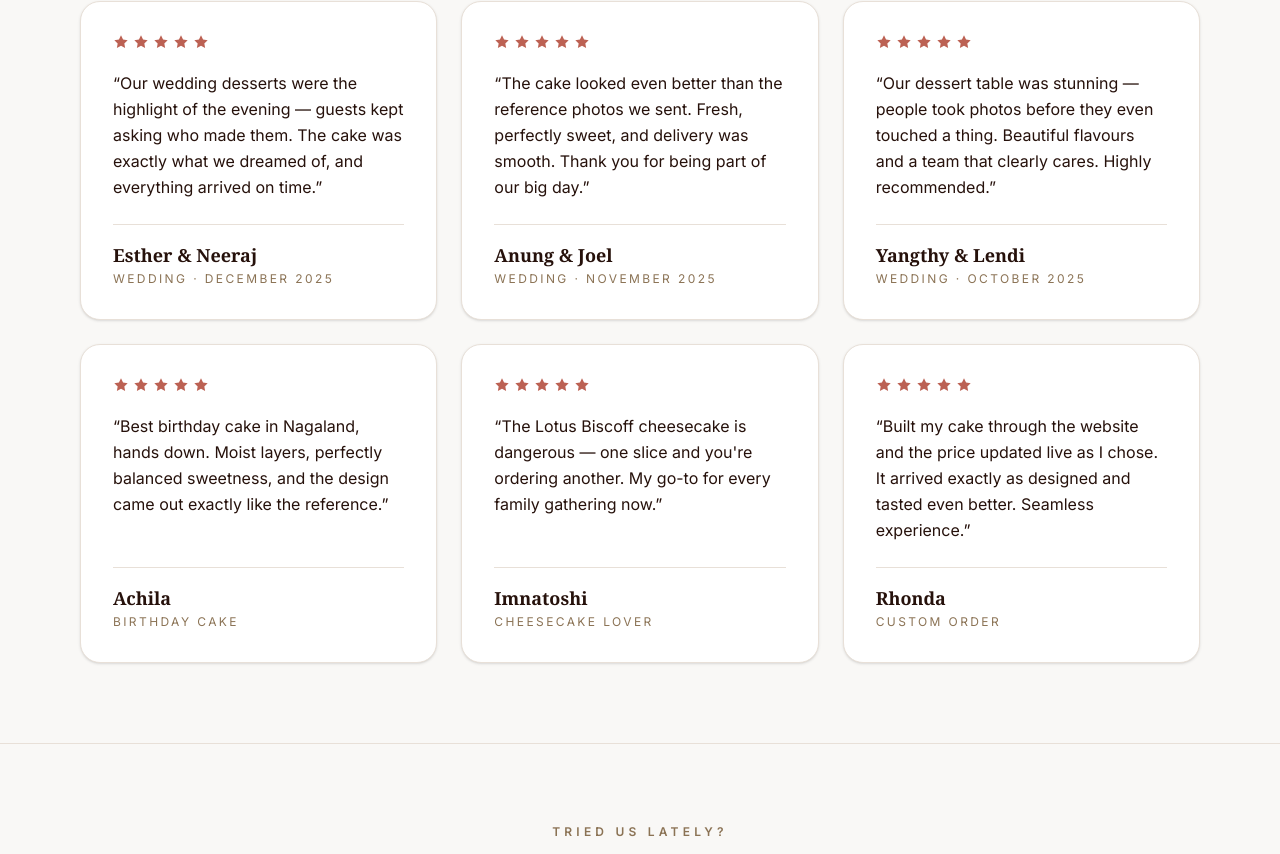
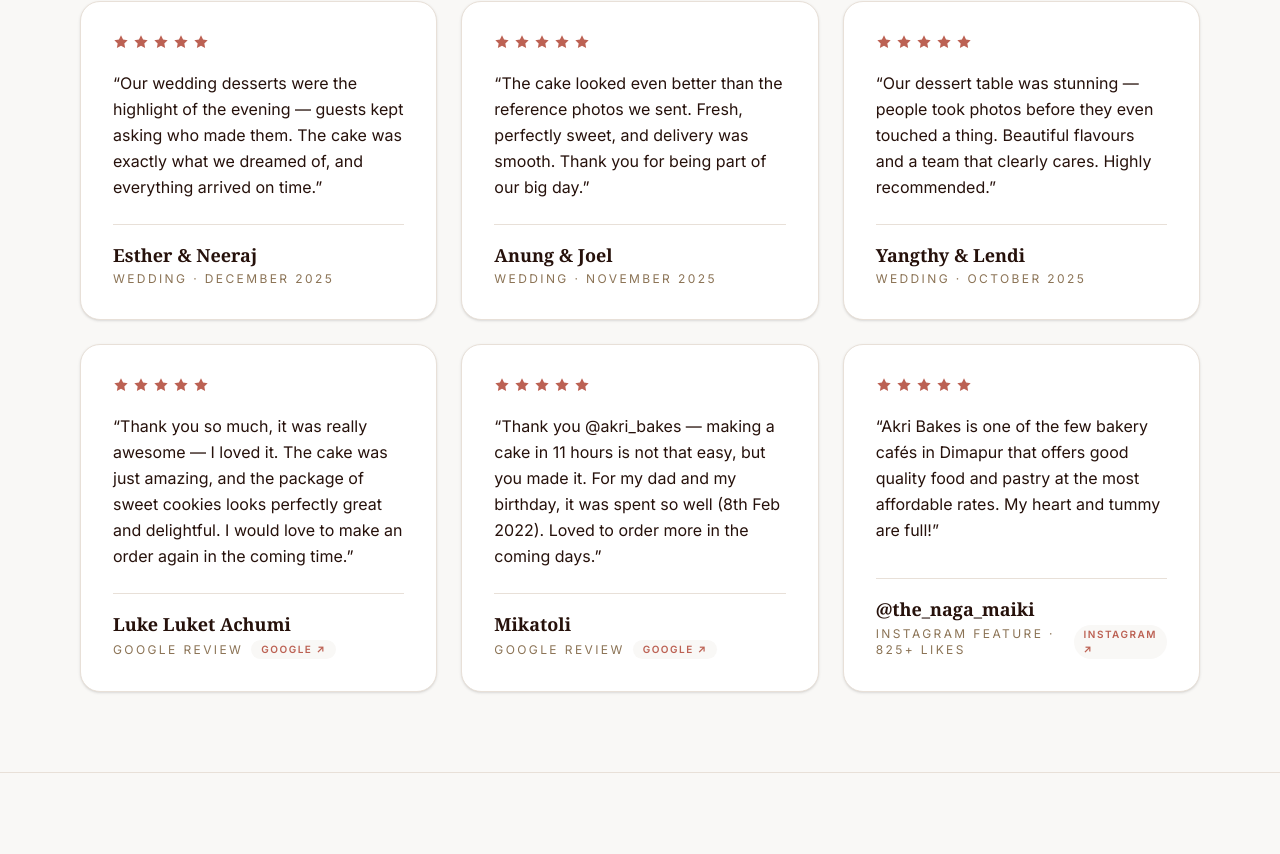
Before and after one commit to debbarmachopreng7-crypto/AKRI-BAKES, a Next.js app: page /AKRI-BAKES/reviews in a window 1280 px wide. Shown: the part 563-1417 px from the top of the page. Built offline with nearby package versions, Linux system fonts and the light colour scheme; no server answers; a web font is replaced by a local one.

Commit message:
fix: replace fabricated testimonials with real attributed reviews; soften weddings stat to 'Many'

```diff
--- a/app/about/page.js
+++ b/app/about/page.js
@@ -77,7 +77,7 @@ const favourites = [
 const stats = [
   { value: "10,000+", label: "Instagram Family" },
   { value: "30+", label: "Cake Flavours" },
-  { value: "100s", label: "Weddings Served" },
+  { value: "Many", label: "Weddings Served" },
   { value: "7–10", label: "Days Advance Order" },
 ];
 
--- a/app/reviews/page.js
+++ b/app/reviews/page.js
@@ -20,19 +20,25 @@ const reviews = [
     text: "Our dessert table was stunning — people took photos before they even touched a thing. Beautiful flavours and a team that clearly cares. Highly recommended.",
   },
   {
-    name: "Achila",
-    tag: "Birthday Cake",
-    text: "Best birthday cake in Nagaland, hands down. Moist layers, perfectly balanced sweetness, and the design came out exactly like the reference.",
+    name: "Luke Luket Achumi",
+    tag: "Google Review",
+    text: "Thank you so much, it was really awesome — I loved it. The cake was just amazing, and the package of sweet cookies looks perfectly great and delightful. I would love to make an order again in the coming time.",
+    source: "Google",
+    href: "https://restaurant-guru.in/Akri-bakes-Dimapur",
   },
   {
-    name: "Imnatoshi",
-    tag: "Cheesecake Lover",
-    text: "The Lotus Biscoff cheesecake is dangerous — one slice and you're ordering another. My go-to for every family gathering now.",
+    name: "Mikatoli",
+    tag: "Google Review",
+    text: "Thank you @akri_bakes — making a cake in 11 hours is not that easy, but you made it. For my dad and my birthday, it was spent so well (8th Feb 2022). Loved to order more in the coming days.",
+    source: "Google",
+    href: "https://restaurant-guru.in/Akri-bakes-Dimapur",
   },
   {
-    name: "Rhonda",
-    tag: "Custom Order",
-    text: "Built my cake through the website and the price updated live as I chose. It arrived exactly as designed and tasted even better. Seamless experience.",
+    name: "@the_naga_maiki",
+    tag: "Instagram Feature · 825+ likes",
+    text: "Akri Bakes is one of the few bakery cafés in Dimapur that offers good quality food and pastry at the most affordable rates. My heart and tummy are full!",
+    source: "Instagram",
+    href: "https://www.instagram.com/reel/DJ8734JPIeM/",
   },
 ];
 
@@ -72,7 +78,19 @@ export default function ReviewsPage() {
                 <p className="mt-5 flex-1 leading-relaxed text-[#26110B]">&ldquo;{review.text}&rdquo;</p>
                 <div className="mt-6 border-t border-[#E8E0D8] pt-4">
                   <p className="font-serif text-lg font-semibold text-[#26110B]">{review.name}</p>
-                  <p className="mt-0.5 text-xs uppercase tracking-[0.2em] text-[#8B7355]">{review.tag}</p>
+                  <div className="mt-0.5 flex items-center gap-2">
+                    <p className="text-xs uppercase tracking-[0.2em] text-[#8B7355]">{review.tag}</p>
+                    {review.source ? (
+                      <a
+                        href={review.href}
+                        target="_blank"
+                        rel="noopener noreferrer"
+                        className="rounded-full bg-[#F9F8F6] px-2.5 py-0.5 text-[10px] font-semibold uppercase tracking-[0.15em] text-[#BC6153] transition hover:bg-[#BC6153] hover:text-white"
+                      >
+                        {review.source} &#8599;
+                      </a>
+                    ) : null}
+                  </div>
                 </div>
               </div>
             ))}
```
